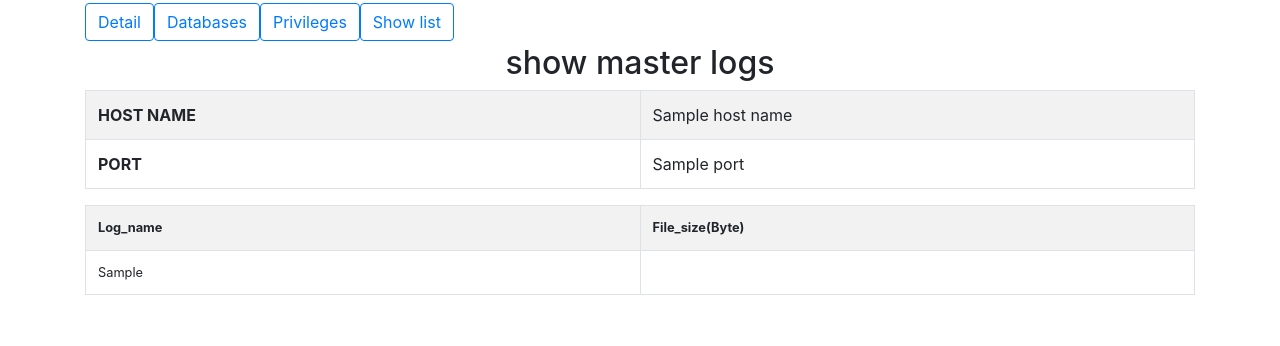
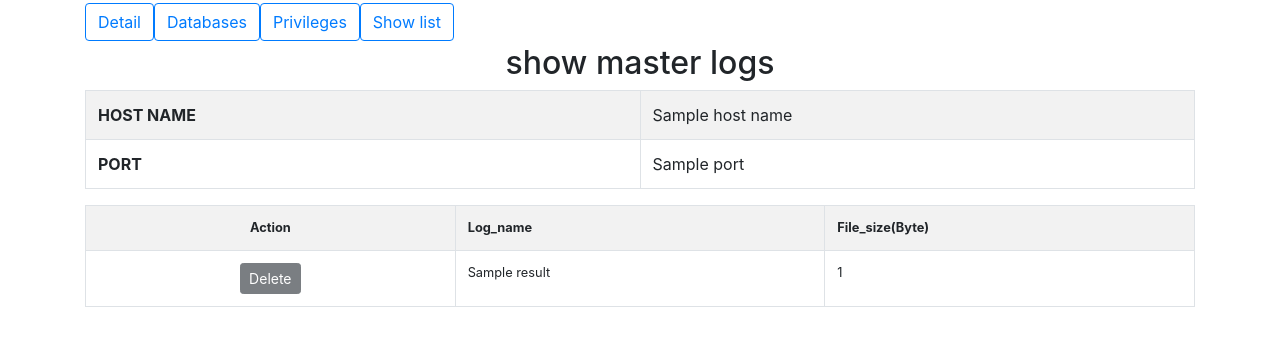
Before and after one commit to kiyomomo/dbroot-mysql, a Django app: template app/templates/app/item_show_master_logs.html in a window 1280 px wide. Shown: the part 56-402 px from the top of the page. Run offline with Django 3.2, Linux system fonts and the light colour scheme; the template is opened without the code that fills it: most values are stand-ins (such as "Sample title", 1, 10 or a date in 2020); some libraries are stand-ins or nearby versions.

Commit message:
function for purge master logs

```diff
--- a/app/templates/app/item_card_show_master_logs.html
+++ b/app/templates/app/item_card_show_master_logs.html
@@ -14,14 +14,28 @@
 <table class="table table-bordered table-striped table-hover table-condensed" style="table-layout:fixed">
   <tbody>
     <tr>
+      <th style="text-align:center">Action</th>
       <th>Log_name</th>
       <th>File_size(Byte)</th>
     </tr>
     {% for r in result %}
     <tr>
-      {% for i in r.items %}
-      <td>{{ i.1 }}</td>
-      {% endfor %}
+      {% if forloop.first %}
+      <td style="text-align:center">
+        <form action="/detail/{{ id }}/operation_purge_master_logs" method="GET">
+          <input class="btn btn-dark btn-sm disabled" type="button" value="Delete">
+        </form>
+      </td>
+      {% else %}
+      <td style="text-align:center">
+        <form action="/detail/{{ id }}/operation_purge_master_logs" method="GET">
+          <input type="hidden" name="binlog_name" value={{ r.Log_name }}>
+          <input class="btn btn-primary btn-sm" type="submit" value="Delete" onclick="return confirm('You are going to delete binarylog. Are you sure?')">
+        </form>
+      </td>
+      {% endif %}
+      <td>{{ r.Log_name }}</td>
+      <td>{{ r.File_size }}</td>
     </tr>
     {% endfor %}
   </tbody>
```
